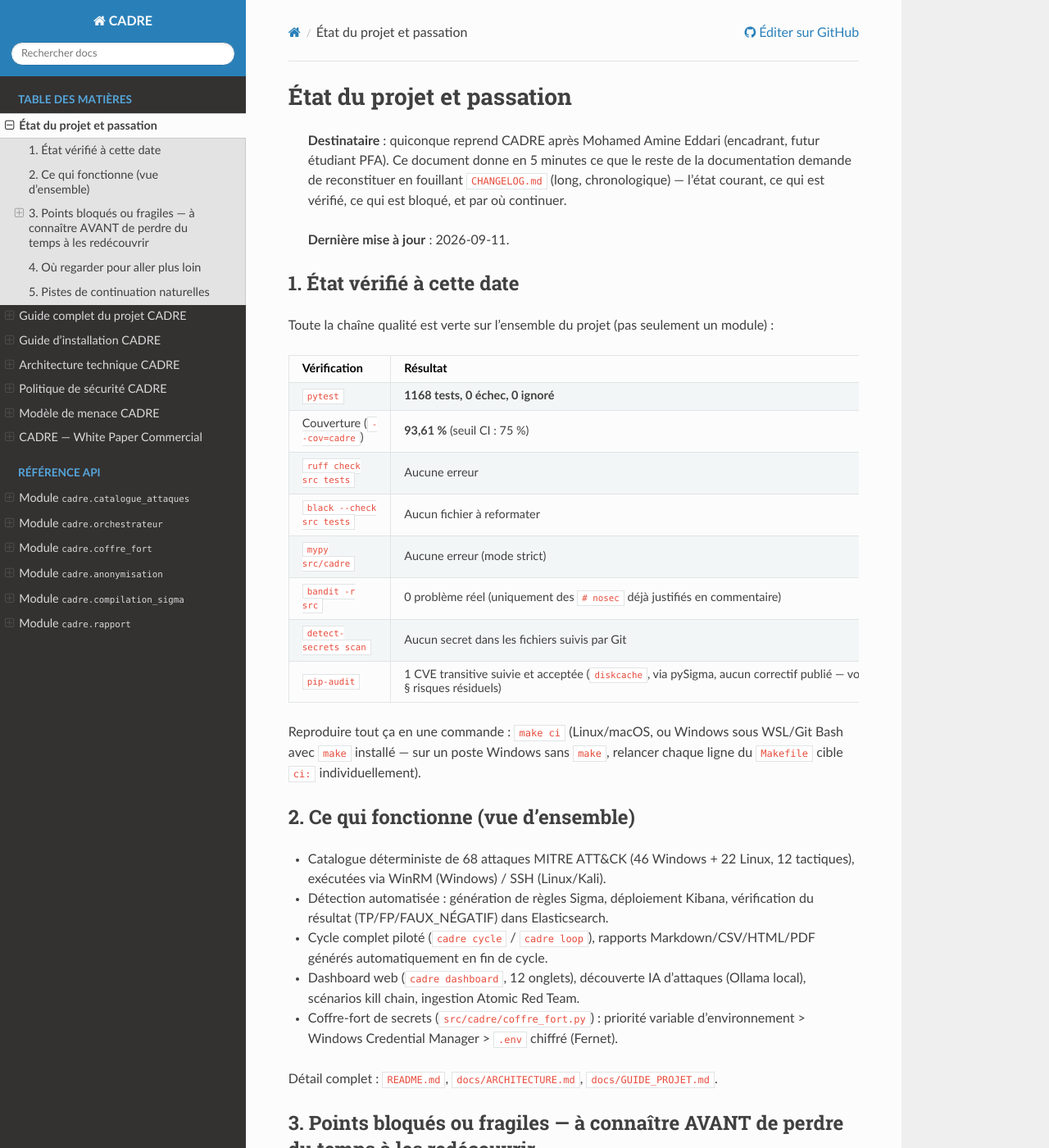
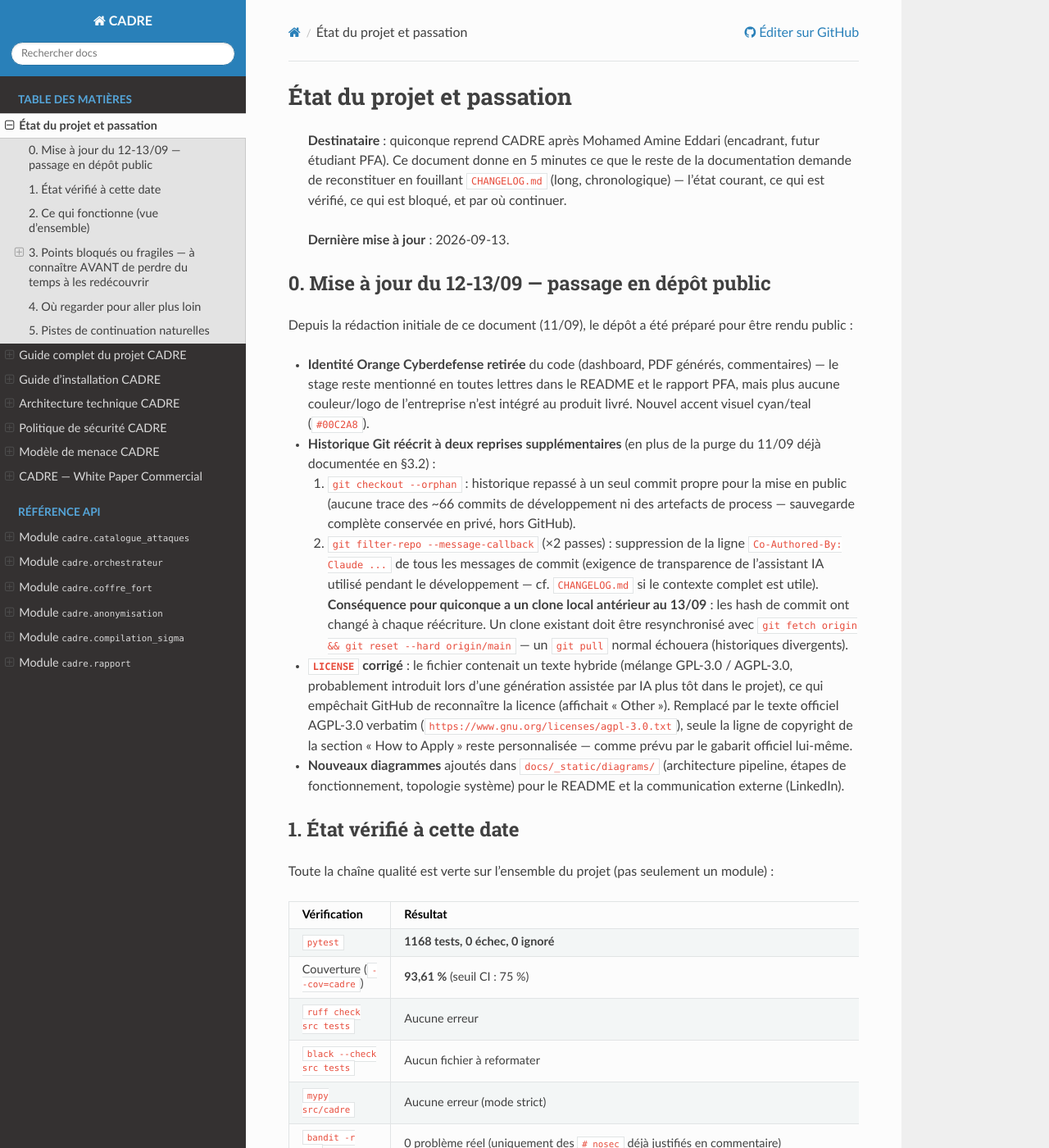
Before and after one commit to Mohamed-Amine-Eddari/CADRE, a Sphinx documentation site: the page built from docs/ETAT_PROJET.md, in a window 1280 px wide and 1400 px high. Shown: the whole window at 82% size. Built offline with Sphinx 7.4.7 and the Read the Docs theme 3.1.0, drawn with Linux system fonts in a browser that asks for light colours; some of the changed text lies outside the part shown.

Commit message:
Ameliore les diagrammes et met a jour la doc de passation
Diagrammes : texture de fond, logo plus present, IDs de techniques
MITRE reelles, stat 70/70 plus parlante, et nouveau diagramme de
topologie systeme (connecteurs orthogonaux, sans le style pipeline).

ETAT_PROJET.md : documente les evenements du 12-13/09 (rebranding,
2 reecritures d'historique, correction du LICENSE hybride GPL/AGPL)
pour qu'un successeur comprenne l'etat du depot sans avoir a
reconstituer le contexte depuis les commits.

```diff
--- a/docs/ETAT_PROJET.md
+++ b/docs/ETAT_PROJET.md
@@ -6,7 +6,42 @@
 > `CHANGELOG.md` (long, chronologique) — l'état courant, ce qui est
 > vérifié, ce qui est bloqué, et par où continuer.
 >
-> **Dernière mise à jour** : 2026-09-11.
+> **Dernière mise à jour** : 2026-09-13.
+
+## 0. Mise à jour du 12-13/09 — passage en dépôt public
+
+Depuis la rédaction initiale de ce document (11/09), le dépôt a été
+préparé pour être rendu public :
+
+- **Identité Orange Cyberdefense retirée** du code (dashboard, PDF
+  générés, commentaires) — le stage reste mentionné en toutes lettres
+  dans le README et le rapport PFA, mais plus aucune couleur/logo de
+  l'entreprise n'est intégré au produit livré. Nouvel accent visuel
+  cyan/teal (`#00C2A8`).
+- **Historique Git réécrit à deux reprises supplémentaires** (en plus de
+  la purge du 11/09 déjà documentée en §3.2) :
+  1. `git checkout --orphan` : historique repassé à un seul commit propre
+     pour la mise en public (aucune trace des ~66 commits de développement
+     ni des artefacts de process — sauvegarde complète conservée en
+     privé, hors GitHub).
+  2. `git filter-repo --message-callback` (×2 passes) : suppression de la
+     ligne `Co-Authored-By: Claude ...` de tous les messages de commit
+     (exigence de transparence de l'assistant IA utilisé pendant le
+     développement — cf. `CHANGELOG.md` si le contexte complet est utile).
+  **Conséquence pour quiconque a un clone local antérieur au 13/09** :
+  les hash de commit ont changé à chaque réécriture. Un clone existant
+  doit être resynchronisé avec `git fetch origin && git reset --hard
+  origin/main` — un `git pull` normal échouera (historiques divergents).
+- **`LICENSE` corrigé** : le fichier contenait un texte hybride
+  (mélange GPL-3.0 / AGPL-3.0, probablement introduit lors d'une
+  génération assistée par IA plus tôt dans le projet), ce qui empêchait
+  GitHub de reconnaître la licence (affichait « Other »). Remplacé par
+  le texte officiel AGPL-3.0 verbatim (`https://www.gnu.org/licenses/agpl-3.0.txt`),
+  seule la ligne de copyright de la section « How to Apply » reste
+  personnalisée — comme prévu par le gabarit officiel lui-même.
+- **Nouveaux diagrammes** ajoutés dans `docs/_static/diagrams/`
+  (architecture pipeline, étapes de fonctionnement, topologie système)
+  pour le README et la communication externe (LinkedIn).
 
 ## 1. État vérifié à cette date
 
@@ -138,3 +173,7 @@ d'extension cohérentes avec l'architecture existante :
 - Étendre le catalogue à d'autres tactiques MITRE ATT&CK non encore
   couvertes, ou à d'autres OS (macOS).
 - Suivre `diskcache` (§ 3.3) jusqu'à publication d'un correctif.
+- Marquer un point de repère net pour la reprise (tag Git `v1.0.0` +
+  Release GitHub) une fois le dépôt effectivement public — utile pour
+  qu'un successeur sache exactement quel état correspond à la
+  soutenance/fin de stage, indépendamment des commits ultérieurs.
```
Also changed, not shown: docs/_static/diagrams/cadre-architecture-card.png, docs/_static/diagrams/cadre-architecture-card.svg, docs/_static/diagrams/cadre-architecture-topology.png (added), docs/_static/diagrams/cadre-architecture-topology.svg (added), docs/_static/diagrams/cadre-pipeline-card.png, docs/_static/diagrams/cadre-pipeline-card.svg.
